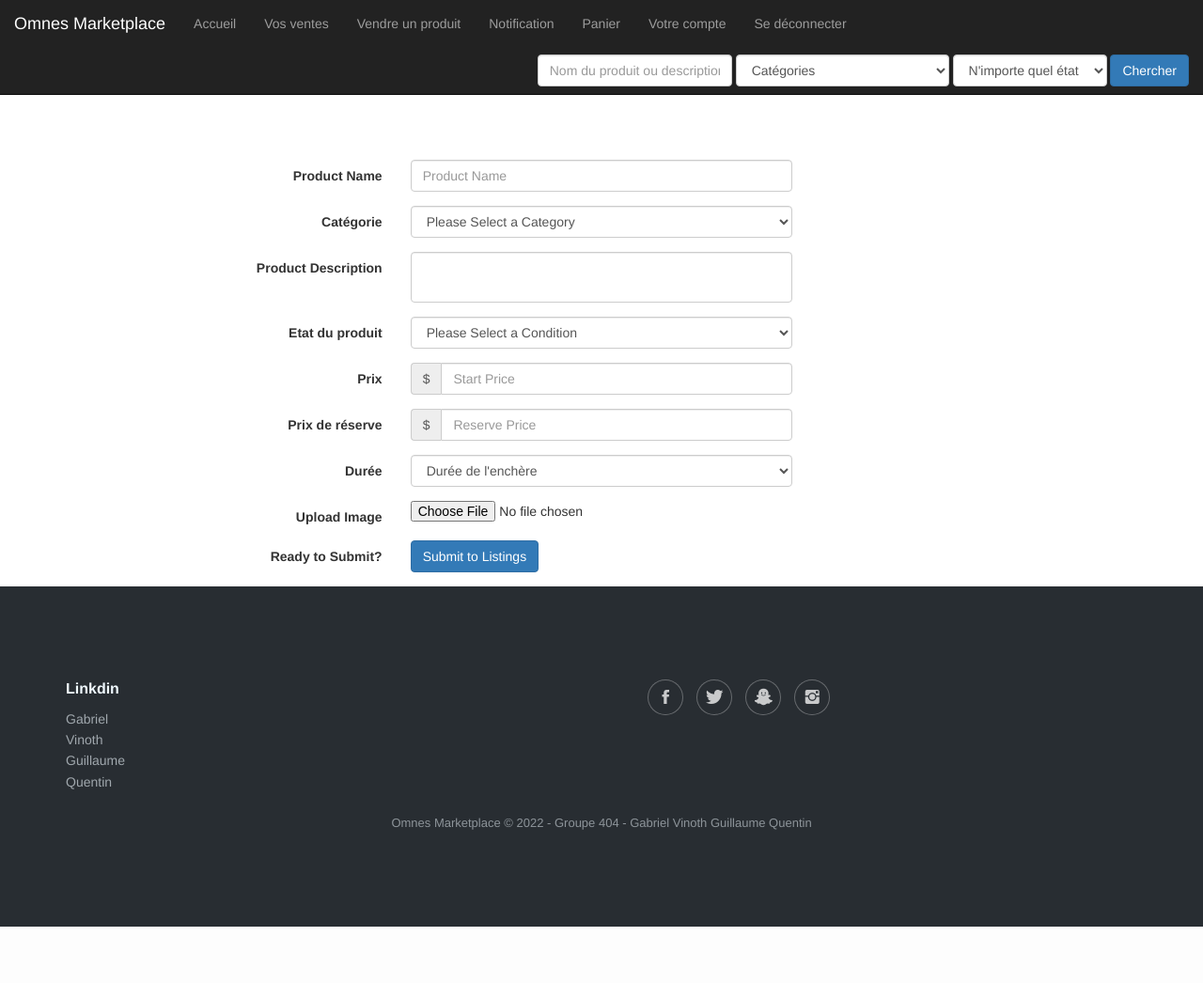
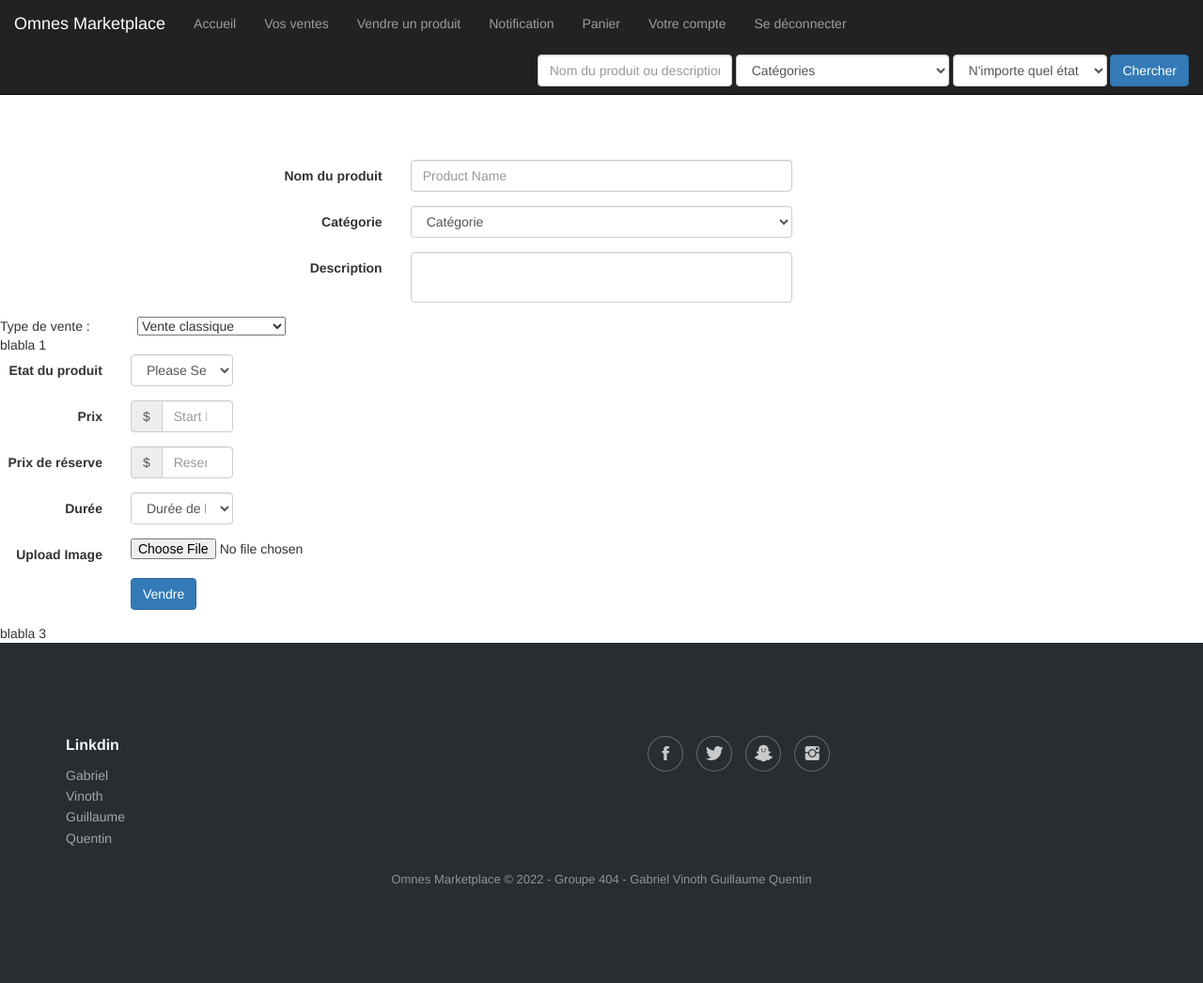
Before and after one commit to GabGaabS/Projet-Web, a PHP site: page /addauction.php in a window 1280 px wide. Shown: the whole page at 94% size. Before the commit the page ends 986 px from the top, so only its background shows below. Run offline with PHP 8.4, Linux system fonts and the light colour scheme; a user stored in the database is signed in; data comes from the database, SQL or seed files in the repository.

Commit message:
Update addauction.php

```diff
--- a/addauction.php
+++ b/addauction.php
@@ -29,10 +29,11 @@ if (isset($_POST['submit'])) {
     $value = $row['duration'];
     $enddate = $enddate->modify('+' . $value . ' day');
     $formatend = $enddate->format('Y-m-d H:i:s');
+    $typeVente = $_POST['type_vente'];
     if ($reservePrice > $startPrice) {
         $itemSQL = 'INSERT INTO Item VALUES (NULL, :item_picture, :label, :description, :state_id, :category_id)';
         $auctionSQL = 'INSERT INTO Auction VALUES (NULL, :start_price, :reserve_price, :start_price, :start_time, :duration_id, :end_time,
-              DEFAULT, FALSE, LAST_INSERT_ID(), :user_id)';
+              DEFAULT, FALSE, LAST_INSERT_ID(), :user_id, :type_vente)';
         $itemSTMT = $db->prepare($itemSQL);
         $itemSTMT->bindParam(':item_picture', $newfilename);
         $itemSTMT->bindParam(':label', $name);
@@ -46,6 +47,7 @@ if (isset($_POST['submit'])) {
         $auctionSTMT->bindParam(':duration_id', $auctionDuration);
         $auctionSTMT->bindParam(':end_time', $formatend);
         $auctionSTMT->bindParam(':user_id', $_SESSION['user_id']);
+        $auctionSTMT->bindParam(':type_vente', $typeVente);
         $db->beginTransaction();
         $itemSTMT->execute();
         if (!$itemSTMT->rowCount()) {
@@ -84,7 +86,7 @@ if (isset($_POST['submit'])) {
     <link rel="icon" type="image/png" sizes="32x32" href="img/favicon-32x32.png">
     <link rel="icon" type="image/png" sizes="16x16" href="img/favicon-16x16.png">
     <link rel="manifest" href="/site.webmanifest">
-    <title>Add Auction</title>
+    <title>Ajouter un produit</title>
 
     <!-- Bootstrap Core CSS -->
     <link href="css/bootstrap.min.css" rel="stylesheet">
@@ -92,6 +94,18 @@ if (isset($_POST['submit'])) {
     <!-- Bootstrap Core JavaScript -->
     <script src="js/jquery.js"></script>
     <script src="js/bootstrap.min.js"></script>
+    <script type="text/javascript">
+      function catsel(sel) {
+        //if (sel.value=="-1" ) return;
+        var opt=sel.getElementsByTagName("option" );
+        for (var i=0; i<opt.length; i++) {
+          var x=document.getElementById(opt[i].value);
+          if (x) x.style.display="none";
+        }
+        var cat = document.getElementById(sel.value);
+        if (cat) cat.style.display="block";
+      }
+    </script>
     <script> $(function(){ $("#footer").load("footer.html"); });</script>
 
 </head>
@@ -108,7 +122,7 @@ include 'nav.php';
     <fieldset style="padding-top:50px">
         <!-- Item Name -->
         <div class="form-group">
-            <label class="col-md-4 control-label" for="item-name">Product Name</label>
+            <label class="col-md-4 control-label" for="item-name">Nom du produit</label>
             <div class="col-md-4">
                 <input id="item-name" name="item-name" placeholder="Product Name" class="form-control" required>
             </div>
@@ -118,7 +132,7 @@ include 'nav.php';
             <label class="col-md-4 control-label" for="item-category">Catégorie</label>
             <div class="col-md-4">
                 <select id="item-category" name="item-category" class="form-control" required>
-                    <option selected disabled hidden>Please Select a Category</option>
+                    <option selected disabled hidden>Catégorie</option>
                     <?php
                     $sql = 'SELECT * FROM Category';
                     foreach ($db->query($sql) as $row) { ?>
@@ -129,13 +143,34 @@ include 'nav.php';
         </div>
         <!-- Item Description -->
         <div class="form-group">
-            <label class="col-md-4 control-label" for="item-description">Product Description</label>
+            <label class="col-md-4 control-label" for="item-description">Description</label>
             <div class="col-md-4">
                 <textarea class="form-control" id="item-description" name="item-description"
                           style="resize:none" required></textarea>
             </div>
         </div>
-        <!-- Item State -->
+        <!-- Type de vente -->
+        <table>
+      <tr>
+        <td>
+        Type de vente :
+        </td>
+        <td>
+          <select onchange="catsel(this)">
+          <!--<option value="-1">None</option>!-->
+            <option value="1" type_vente="1">Vente classique</option>
+            <option value="2" type_vente="2">Vente par enchère</option>
+            <option value="3" type_vente="3">Vente par négociation</option>
+          </select>
+        </td>
+      </tr>
+      <tr>
+        <td colspan="2">
+          <div id="1">
+            <table><tr><td>blabla 1</td></tr></table>
+          </div>
+          <div id="2">
+            <table><tr><td><!-- Item State -->
         <div class="form-group">
             <label class="col-md-4 control-label" for="item-state">Etat du produit</label>
             <div class="col-md-4">
@@ -181,7 +216,7 @@ include 'nav.php';
                     <?php
                     $sql = 'SELECT * FROM Duration';
                     foreach ($db->query($sql) as $row) { ?>
-                        <option value="<?php echo $row['duration_id']; ?>"><?php echo $row['duration']; ?> Days</option>
+                        <option value="<?php echo $row['duration_id']; ?>"><?php echo $row['duration']; ?> Jour(s)</option>
                     <?php } ?>
                 </select>
             </div>
@@ -195,11 +230,19 @@ include 'nav.php';
         </div>
         <!-- Submit Auction -->
         <div class="form-group">
-            <label class="col-md-4 control-label" for="submit">Ready to Submit?</label>
+            <label class="col-md-4 control-label" for="submit"></label>
             <div class="col-md-4">
-                <button id="submit" name="submit" class="btn btn-primary" required>Submit to Listings</button>
+                <button id="submit" name="submit" class="btn btn-primary" required>Vendre</button>
             </div>
-        </div>
+        </div></td></tr></table>
+          </div>
+          <div id="3">
+            <table><tr><td>blabla 3</td></tr></table>
+          </div>
+        </td>
+      </tr>
+    </table>
+
     </fieldset>
 </form>
 
```
